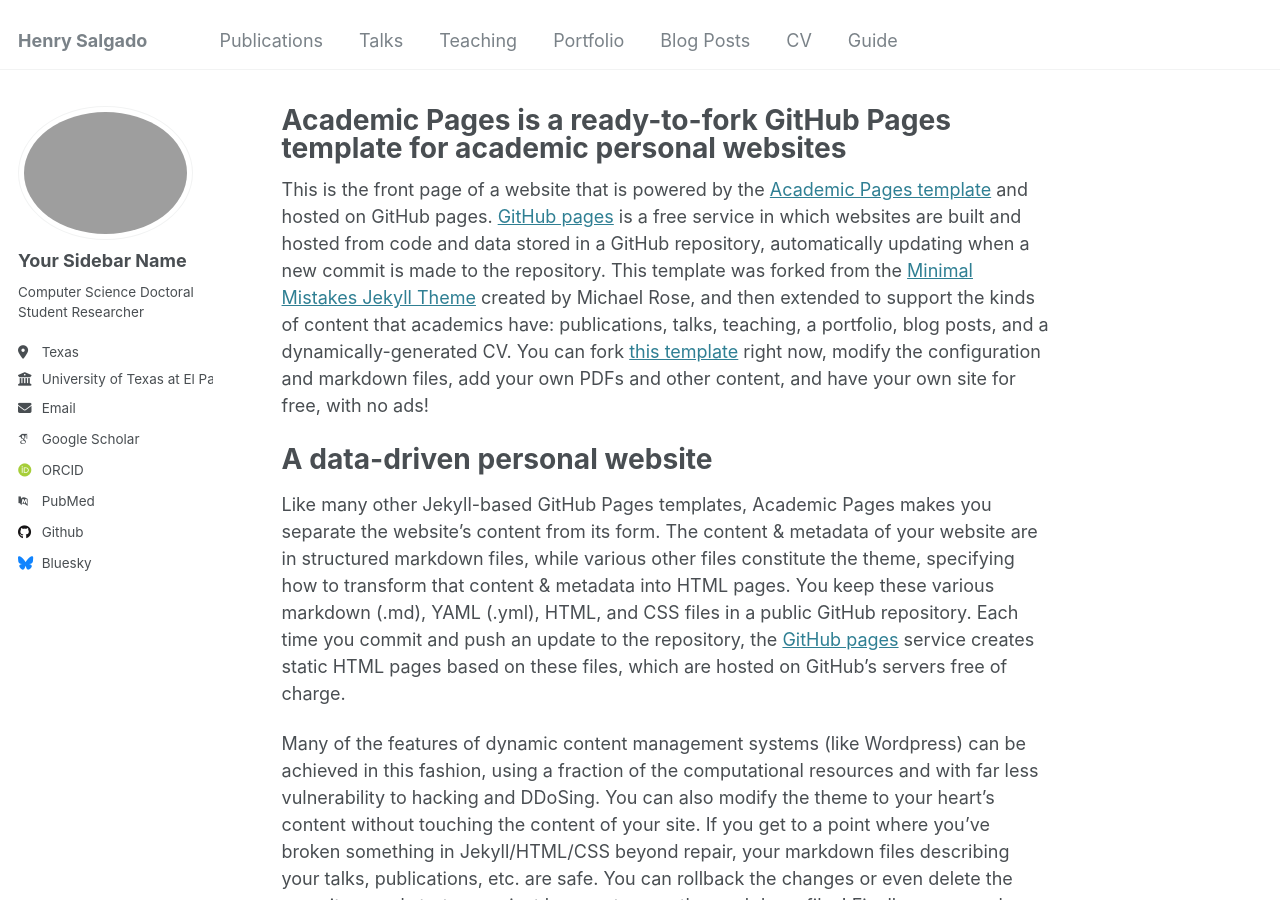
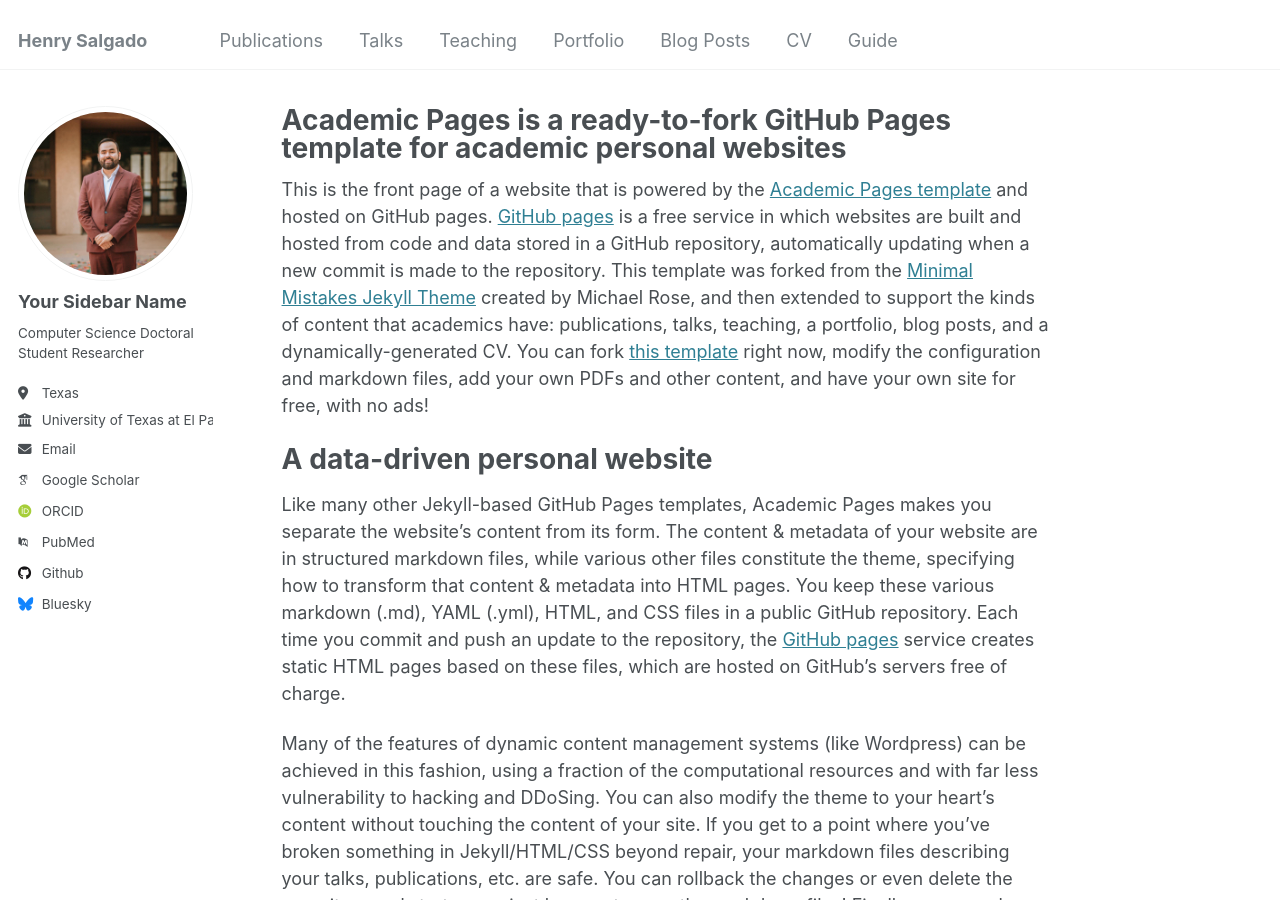
Before and after one commit to eigenhenry/eigenhenry.github.io, a Jekyll site: the page built from _pages/about.md, in a window 1280 px wide and 900 px high. Built offline with Jekyll 4.4.1, drawn with Linux system fonts in a browser that asks for light colours; some web fonts are replaced.

Commit message:
Update _config.yml

```diff
--- a/_config.yml
+++ b/_config.yml
@@ -21,7 +21,7 @@
 #               Additional customization can be done by editing /_includes/author-profile.html
 author:
   # Biographic information
-  avatar           : "hs.png"
+  avatar           : "hs.jpg"
   name             : "Your Sidebar Name"
   pronouns         : # example: "she/her"
   bio              : "Computer Science Doctoral Student Researcher "
```
